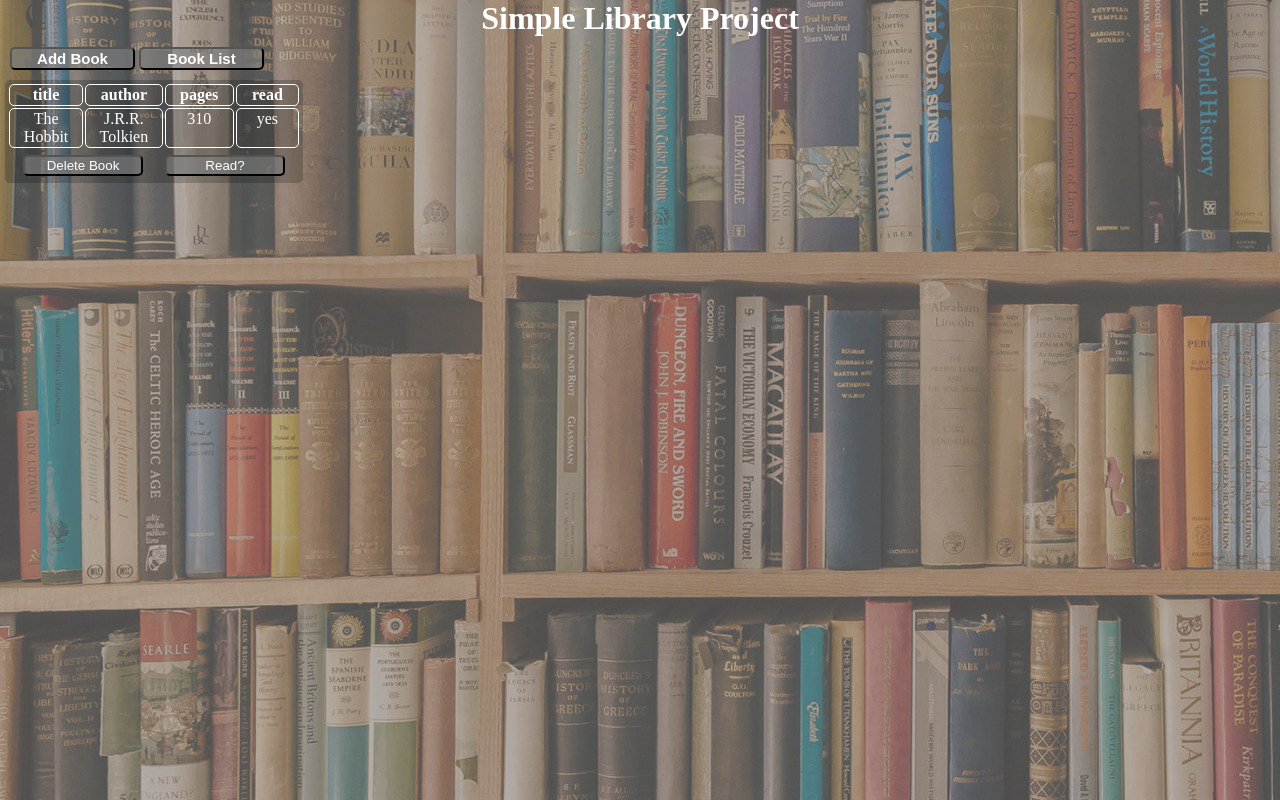
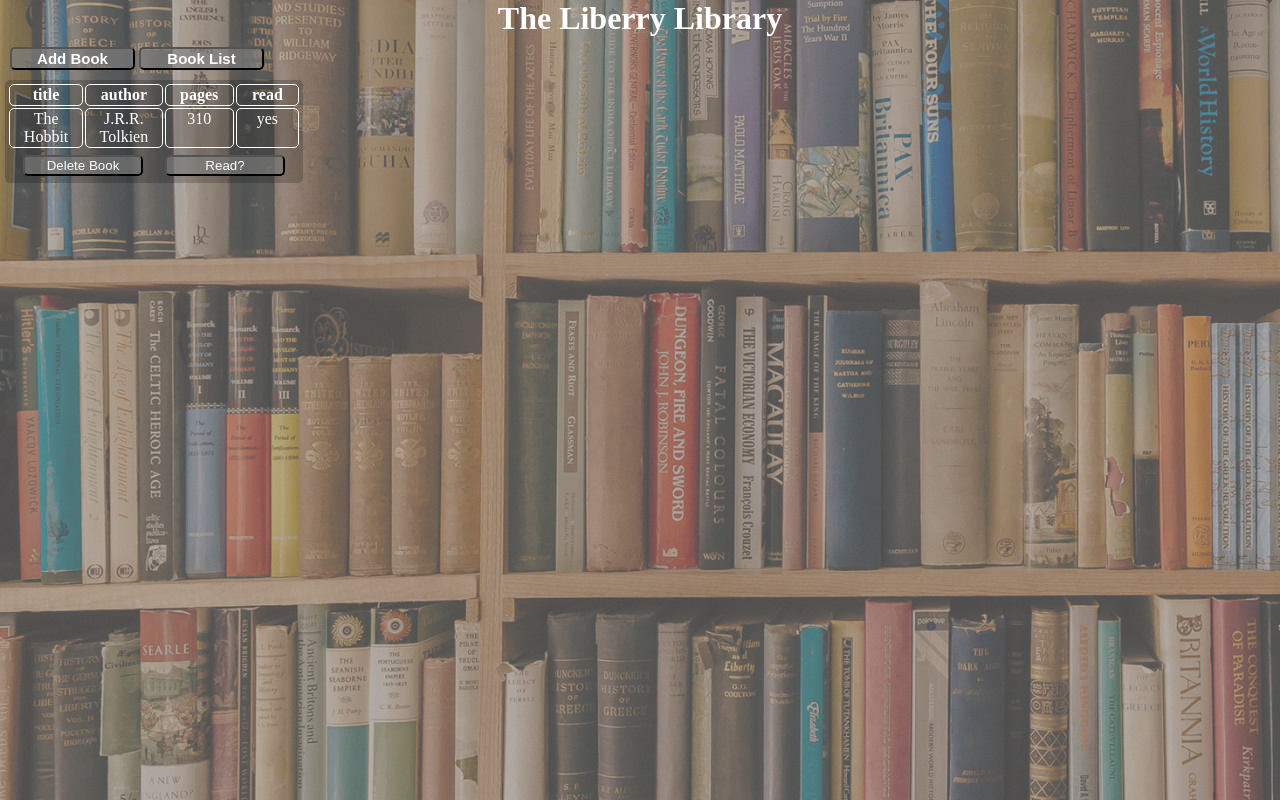
Before and after one commit to aaadev32/Library-Project, a plain HTML site: page index.html in a window 1280 px wide. Drawn offline with Linux system fonts and the light colour scheme.

Commit message:
changed title of project

```diff
--- a/index.html
+++ b/index.html
@@ -13,7 +13,7 @@
 <body>
     <div id="opaque-background">
         <div id="heading">
-            <h1>Simple Library Project</h1>
+            <h1>The Liberry Library</h1>
         </div>
 
         <div id="add-list-buttons">
```
